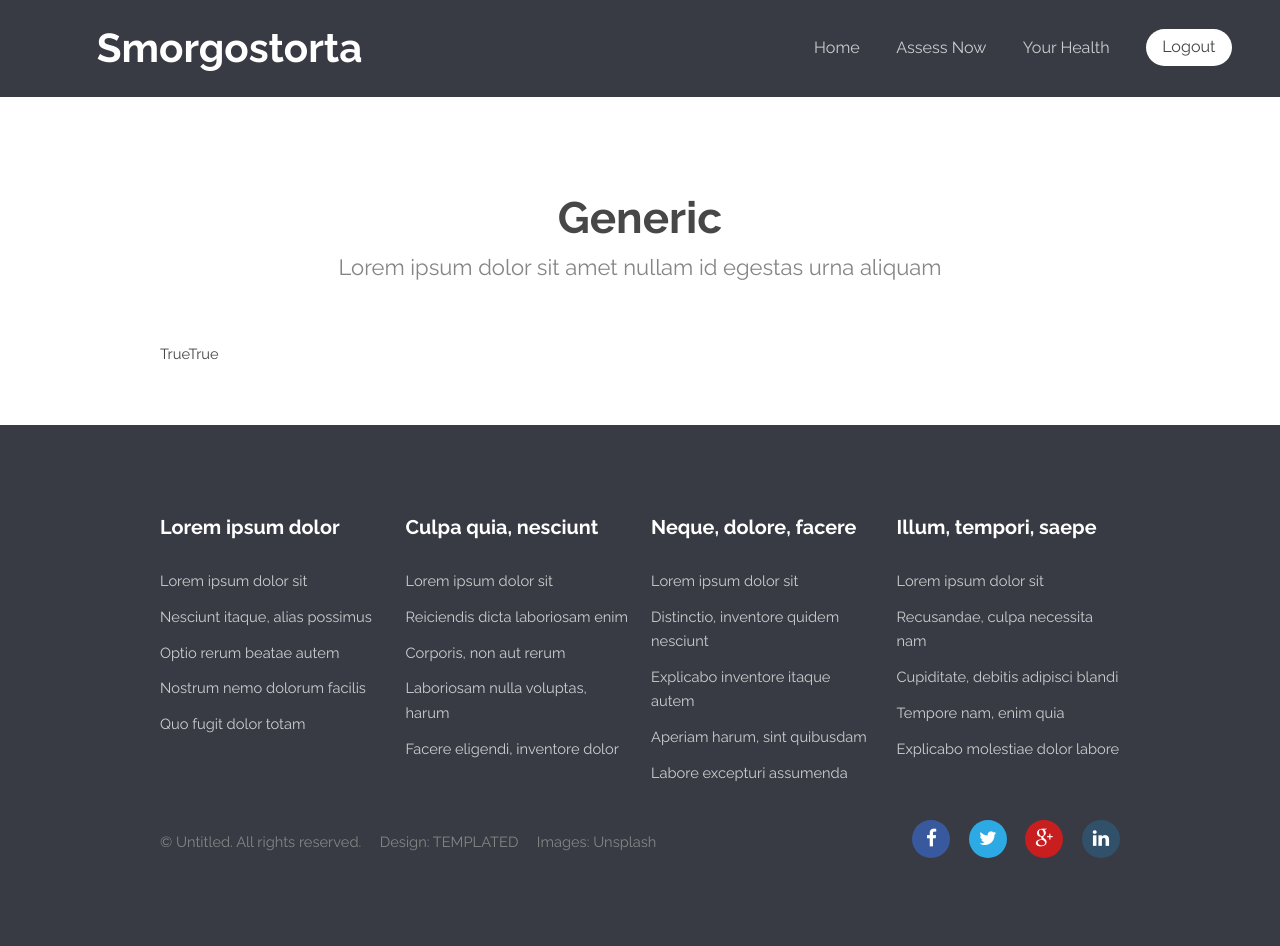
After one commit to shantanaBernados/SMORGASTORTA, a Django app: page /results in a window 1280 px wide. The commit adds this page. Run offline with Django 3.2, Linux system fonts and the light colour scheme; a user stored in the database is signed in; tables that the repository leaves empty hold one stand-in row (values such as "Sample post").

Commit message:
assessment views

```diff
--- /dev/null
+++ b/smorgastorta/requirements.txt
@@ -0,0 +1,5 @@
+Django==1.6
+neurolab==0.3.5
+numpy==1.9.2
+scikit-learn==0.16.1
+scipy==0.15.1
--- a/smorgastorta/smorgastorta/urls.py
+++ b/smorgastorta/smorgastorta/urls.py
@@ -20,4 +20,5 @@ urlpatterns = patterns('',
     url(r'^profile$', views.ProfileView.as_view(), name='profile'),
     url(r'^quiz$', views.QuizView.as_view(), name='quiz'),
     url(r'^assess$', views.AssessView.as_view(), name='assess'),
+    url(r'^results$', views.ResultsView.as_view(), name='results')
 )
--- /dev/null
+++ b/smorgastorta/sweden/THESIS-MODEL/mean.txt
@@ -0,0 +1,4 @@
+ 6.77632258e+001
+ 5.98496261e+001
+ 6.66125468e+001
+ 6.26020261e+001
--- /dev/null
+++ b/smorgastorta/sweden/THESIS-MODEL/sigma.txt
@@ -0,0 +1,4 @@
+ 1.65016251e+001
+ 1.75849819e+001
+ 1.70579807e+001
+ 1.90398394e+001
--- /dev/null
+++ b/smorgastorta/sweden/THESIS-MODEL/train_mean.txt
@@ -0,0 +1,4 @@
+ -3.53796787e-002
+ 6.10638315e-002
+ -1.48543759e-001
+ -8.13282174e-002
--- /dev/null
+++ b/smorgastorta/sweden/THESIS-MODEL/train_sigma.txt
@@ -0,0 +1,4 @@
+ 1.08131923e+000
+ 6.58482898e-001
+ 1.90634543e+000
+ 9.13411068e-001
--- a/smorgastorta/sweden/models.py
+++ b/smorgastorta/sweden/models.py
@@ -34,5 +34,6 @@ class Assessment(models.Model):
 class User_HWQ_Assessment(models.Model):
 	user = models.ForeignKey(User)
 	hwQ = models.ForeignKey(HWQuestion)
+	sleepQ = models.ForeignKey(SleepQuestion)
 	ass = models.ForeignKey(Assessment)
 	date = models.DateField(auto_now=True)
--- a/smorgastorta/sweden/static/sweden/js/application.js
+++ b/smorgastorta/sweden/static/sweden/js/application.js
@@ -21,10 +21,4 @@ $(document).ready(function(){
     $('#id_password1').attr("placeholder", "Password");
     $('#id_password2').attr("placeholder", "Re-type Password");
 
-   $('#hwqForm').on('submit', function(e){
-        e.preventDefault();
-        $.post('assess', $(this).serialize(), function(data) {
-            console.log(data);
-        });
-   });
 });
--- a/smorgastorta/sweden/templates/sweden/quiz.html
+++ b/smorgastorta/sweden/templates/sweden/quiz.html
@@ -14,7 +14,7 @@
 
 {% block main_contents %}
 	<div class="table-wrapper" id="questionnaire">
-		<form id="hwqForm" method="POST">
+		<form id="hwqForm" action="assess" method="POST">
 			{% csrf_token %}
 			<table>
 				<thead>
@@ -130,7 +130,7 @@
 					</tr>
 				</tbody>
 			</table>
-			<input type='submit'/>
+			<input class="button alt" type='submit'/>
 			<!-- <a href="#" class="button alt">Submit</a> -->
 		</form>
 	</div>
--- /dev/null
+++ b/smorgastorta/sweden/templates/sweden/results.html
@@ -0,0 +1,90 @@
+{% extends "base.html" %}
+
+{% block header_nav %}
+	<li><a href="{% url 'index' %}">Home</a></li>
+	<li><a href="{% url 'quiz' %}">Assess Now</a></li>
+	<li><a href="{% url 'profile' %}">Your Health</a></li>
+	<li><a href="{% url 'logout' %}" class="button special">Logout</a></li>
+{% endblock %}
+
+{% block main_major %}
+	<h2>Generic</h2>
+	<p>Lorem ipsum dolor sit amet nullam id egestas urna aliquam</p>
+{% endblock %}
+
+{% block main_contents %}
+	<div id="results">{{ marc }}{{ tamps }}</div>
+{% endblock %}
+
+
+{% block footer_links %}
+
+	<div class="row">
+		<section class="3u 6u(medium) 12u$(small)">
+			<h3>Lorem ipsum dolor</h3>
+			<ul class="unstyled">
+				<li><a href="#">Lorem ipsum dolor sit</a></li>
+				<li><a href="#">Nesciunt itaque, alias possimus</a></li>
+				<li><a href="#">Optio rerum beatae autem</a></li>
+				<li><a href="#">Nostrum nemo dolorum facilis</a></li>
+				<li><a href="#">Quo fugit dolor totam</a></li>
+			</ul>
+		</section>
+		<section class="3u 6u$(medium) 12u$(small)">
+			<h3>Culpa quia, nesciunt</h3>
+			<ul class="unstyled">
+				<li><a href="#">Lorem ipsum dolor sit</a></li>
+				<li><a href="#">Reiciendis dicta laboriosam enim</a></li>
+				<li><a href="#">Corporis, non aut rerum</a></li>
+				<li><a href="#">Laboriosam nulla voluptas, harum</a></li>
+				<li><a href="#">Facere eligendi, inventore dolor</a></li>
+			</ul>
+		</section>
+		<section class="3u 6u(medium) 12u$(small)">
+			<h3>Neque, dolore, facere</h3>
+			<ul class="unstyled">
+				<li><a href="#">Lorem ipsum dolor sit</a></li>
+				<li><a href="#">Distinctio, inventore quidem nesciunt</a></li>
+				<li><a href="#">Explicabo inventore itaque autem</a></li>
+				<li><a href="#">Aperiam harum, sint quibusdam</a></li>
+				<li><a href="#">Labore excepturi assumenda</a></li>
+			</ul>
+		</section>
+		<section class="3u$ 6u$(medium) 12u$(small)">
+			<h3>Illum, tempori, saepe</h3>
+			<ul class="unstyled">
+				<li><a href="#">Lorem ipsum dolor sit</a></li>
+				<li><a href="#">Recusandae, culpa necessita nam</a></li>
+				<li><a href="#">Cupiditate, debitis adipisci blandi</a></li>
+				<li><a href="#">Tempore nam, enim quia</a></li>
+				<li><a href="#">Explicabo molestiae dolor labore</a></li>
+			</ul>
+		</section>
+	</div>
+{% endblock %}
+
+{% block footer_row %}
+	<div class="8u 12u$(medium)">
+		<ul class="copyright">
+			<li>&copy; Untitled. All rights reserved.</li>
+			<li>Design: <a href="http://templated.co">TEMPLATED</a></li>
+			<li>Images: <a href="http://unsplash.com">Unsplash</a></li>
+		</ul>
+	</div>
+	<div class="4u$ 12u$(medium)">
+		<ul class="icons">
+			<li>
+				<a class="icon rounded fa-facebook"><span class="label">Facebook</span></a>
+			</li>
+			<li>
+				<a class="icon rounded fa-twitter"><span class="label">Twitter</span></a>
+			</li>
+			<li>
+				<a class="icon rounded fa-google-plus"><span class="label">Google+</span></a>
+			</li>
+			<li>
+				<a class="icon rounded fa-linkedin"><span class="label">LinkedIn</span></a>
+			</li>
+		</ul>
+	</div>
+{% endblock %}
--- a/smorgastorta/sweden/views.py
+++ b/smorgastorta/sweden/views.py
@@ -13,6 +13,7 @@ from django.utils.decorators import method_decorator
 
 from sweden.forms import SignUpForm
 from sweden.models import HWQuestion, SleepQuestion, Assessment, User_HWQ_Assessment
+from sweden.utilities import Thesis_Models
 
 class IndexView(generic.View):
 
@@ -46,7 +47,8 @@ class HomeView(generic.TemplateView):
     template_name = "sweden/home.html"
 
 
-class ProfileView(generic.TemplateView):
+class ProfileView(generic.ListView):
+    model = User_HWQ_Assessment
     template_name = "sweden/profile.html"
 
 
@@ -82,7 +84,64 @@ class AssessView(generic.View):
             hwq.save()
             sleepq.save()
 
+            hw11 = [
+                float(request.POST.get('srh')),
+                float(request.POST.get('sleep')),
+                float(request.POST.get('concentration')),
+                float(request.POST.get('stress')),
+                float(request.POST.get('energy')),
+                float(request.POST.get('control')),
+                float(request.POST.get('social')),
+                float(request.POST.get('efficiency')),
+                float(request.POST.get('work_joy')),
+                float(request.POST.get('work_load')),
+                float(request.POST.get('work_atm'))
+            ]
+
+            sleep = [
+                int(request.POST.get('sleep1')),
+                int(request.POST.get('sleep2')),
+                int(request.POST.get('sleep3')),
+                int(request.POST.get('sleep4')),
+                int(request.POST.get('sleep5'))
+            ]
+
+            models = Thesis_Models()
+
+            marc = models.assess_sickness_absence(hw11)
+            tamps = models.diagnose_sleep_problem(hw11, sleep)
+            ber = False
+
+            assessments = Assessment.objects.create(
+                sick_leave=marc,
+                sleep=tamps,
+                srh=ber
+            )
+
+            final = User_HWQ_Assessment.objects.create(
+                user=request.user,
+                hwQ=hwq,
+                sleepQ=sleepq,
+                ass=assessments
+            )
+
+
+            return HttpResponseRedirect('results')
+
         except:
             return HttpResponseBadRequest("INVALID INPUT")
 
-        return HttpResponse('Success')
+
+class ResultsView(generic.TemplateView):
+    template_name = 'sweden/results.html'
+
+    def get_context_data(self, **kwargs):
+        results = User_HWQ_Assessment.objects.get(user=self.request.user)
+        print results, 'ASD'
+        context = {
+            'marc': results.ass.sick_leave,
+            'tamps': results.ass.sleep,
+            'ber': results.ass.srh
+        }
+        print context, 'asdasd'
+        return context
```
Also changed, not shown: smorgastorta/sweden/utilities.py (added, +122 -0 lines), 5 other files.
